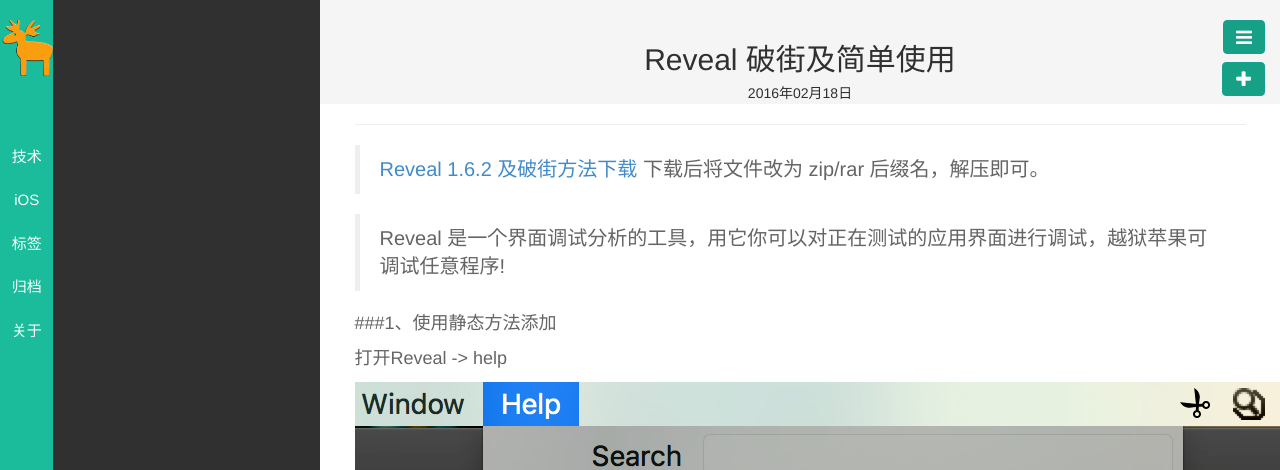
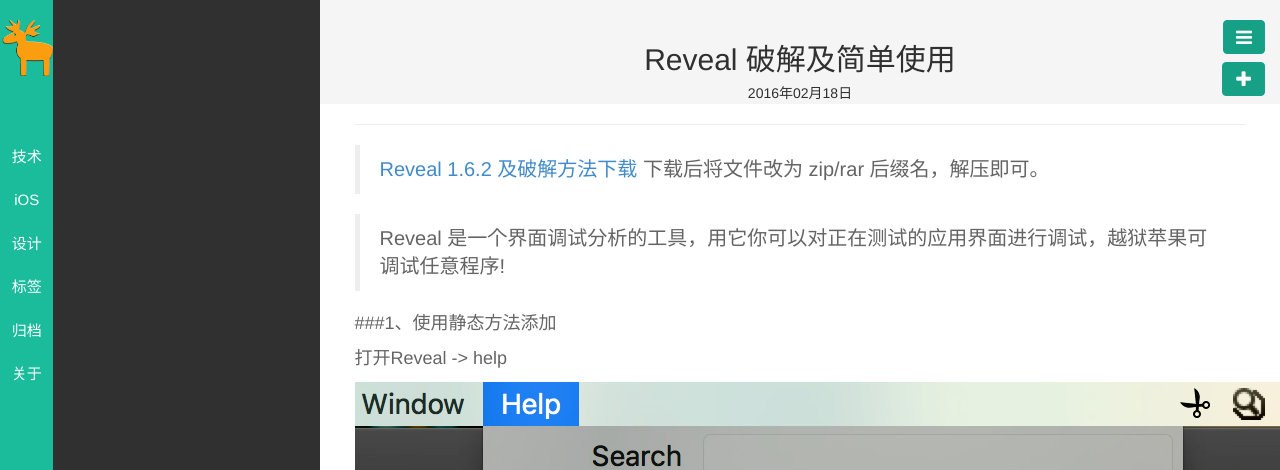
Before and after one commit to klone1127/klone1127.github.io, a Jekyll site: the page built from _posts/设计/2016-02-18-Reveal.md, in a window 1280 px wide. Shown: the top 470 px of the page. Built offline with Jekyll 4.4.1, drawn with Linux system fonts in a browser that asks for light colours; nearby versions of some CDN libraries; library files that are not in the unit come from our copies.

Commit message:
Update 2016-02-18-Reveal.md

```diff
--- a/_posts/设计/2016-02-18-Reveal.md
+++ b/_posts/设计/2016-02-18-Reveal.md
@@ -1,13 +1,13 @@
 ---
 layout: post
-title: Reveal 破街及简单使用
-category: iOS
-tags: 设计
+title: Reveal 破解及简单使用
+category: 设计
+tags: iOS
 keywords:
 description:
 ---
 
->[Reveal 1.6.2 及破街方法下载](http://7xq3rg.com1.z0.glb.clouddn.com/Blog-Reveal%10) 下载后将文件改为 zip/rar 后缀名，解压即可。
+>[Reveal 1.6.2 及破解方法下载](http://7xq3rg.com1.z0.glb.clouddn.com/Blog-Reveal%10) 下载后将文件改为 zip/rar 后缀名，解压即可。
 
 >Reveal 是一个界面调试分析的工具，用它你可以对正在测试的应用界面进行调试，越狱苹果可调试任意程序!
 
```
